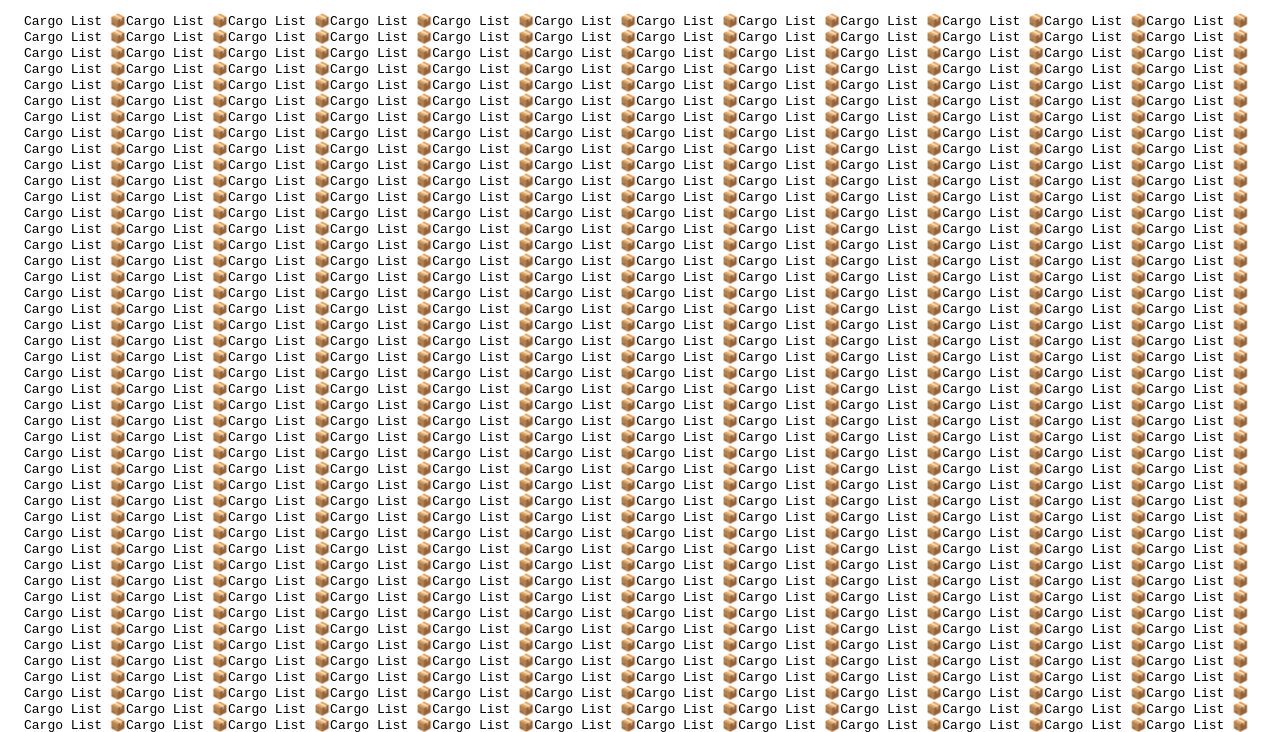
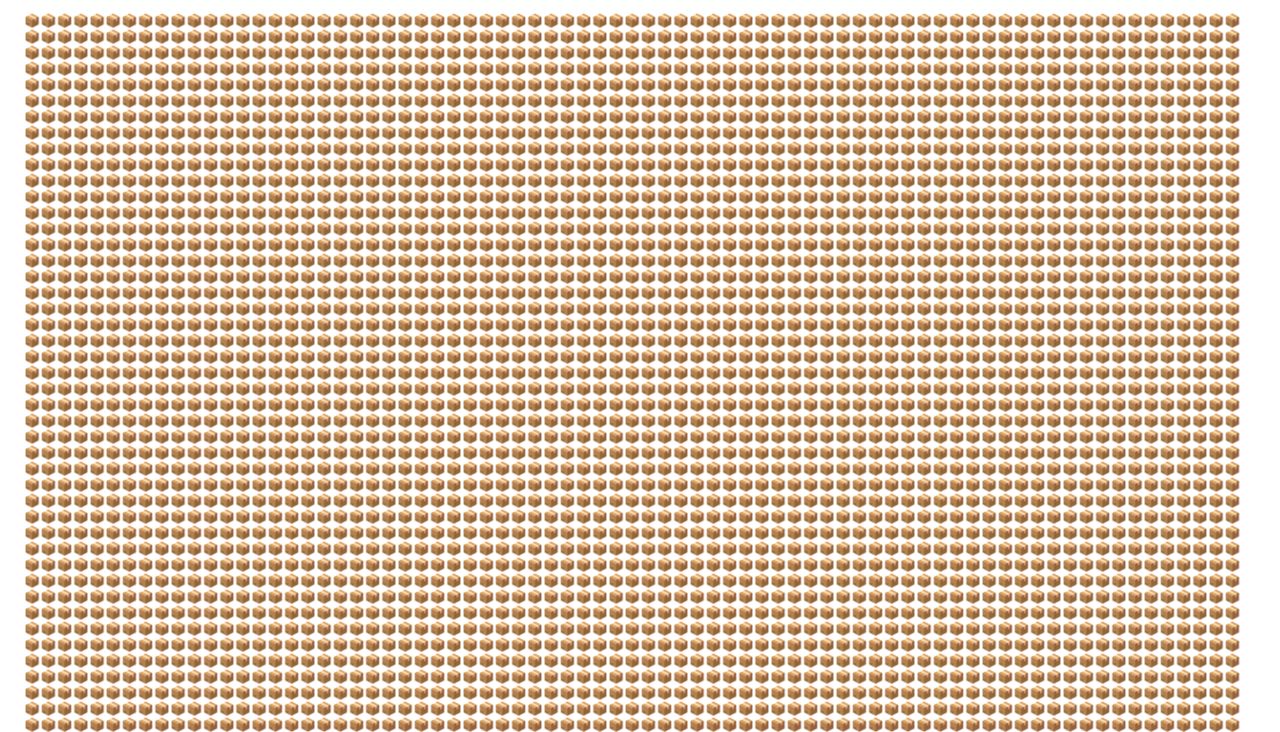
Before and after one commit to daveincrisis/textfile, a plain HTML site: page index.html in a window 1280 px wide. Shown: the part 65-797 px from the top of the page. Drawn offline with Linux system fonts and the light colour scheme.

Commit message:
Change cargo list text to repeat cargo emoji

```diff
--- a/index.html
+++ b/index.html
@@ -17,7 +17,7 @@
         <div id="text"></div>
         <script>
             document.getElementById("text").textContent =
-            "Cargo List 📦".repeat(10000)
+            "📦".repeat(10000)
         </script>
     </body>
 </html>
```
